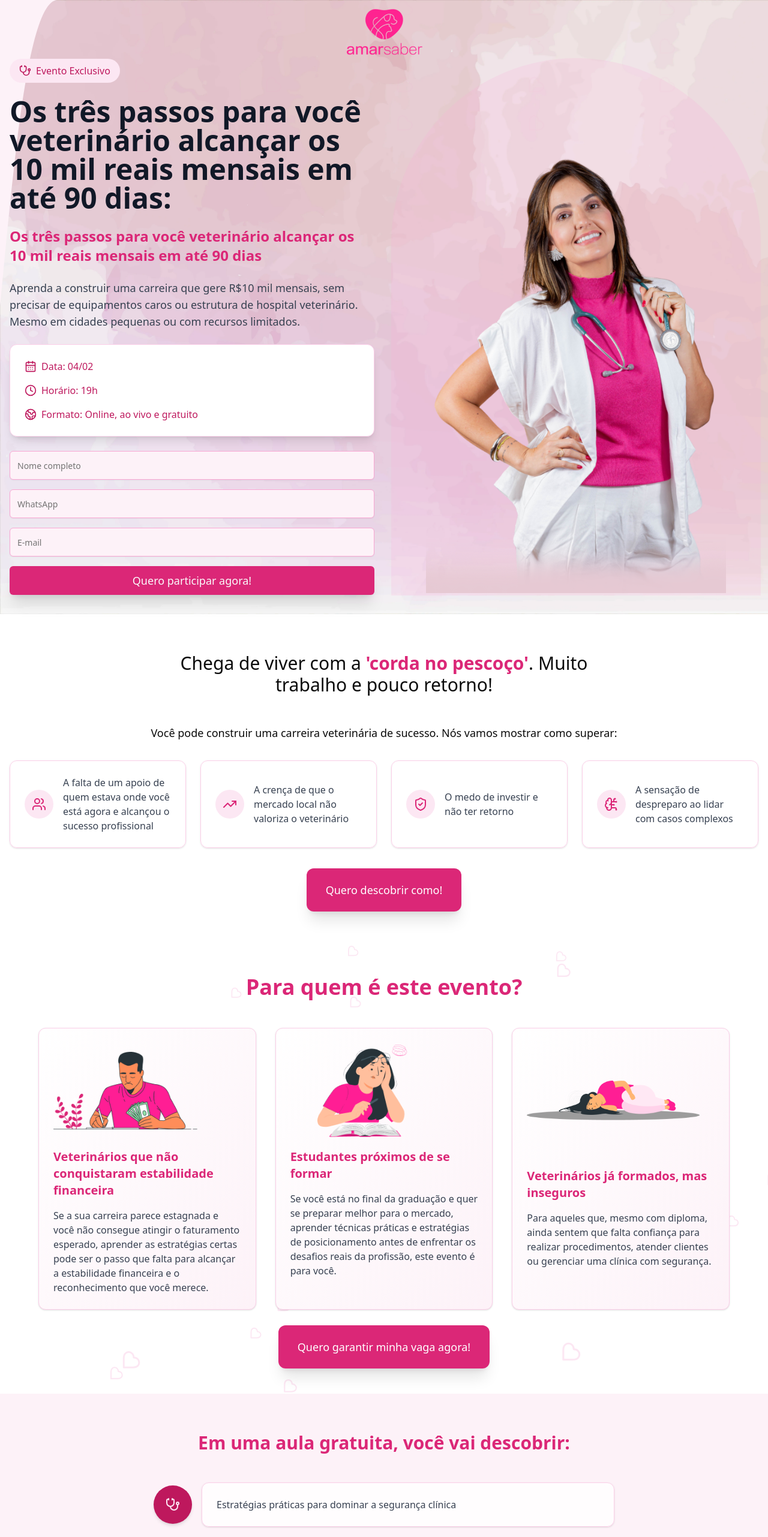
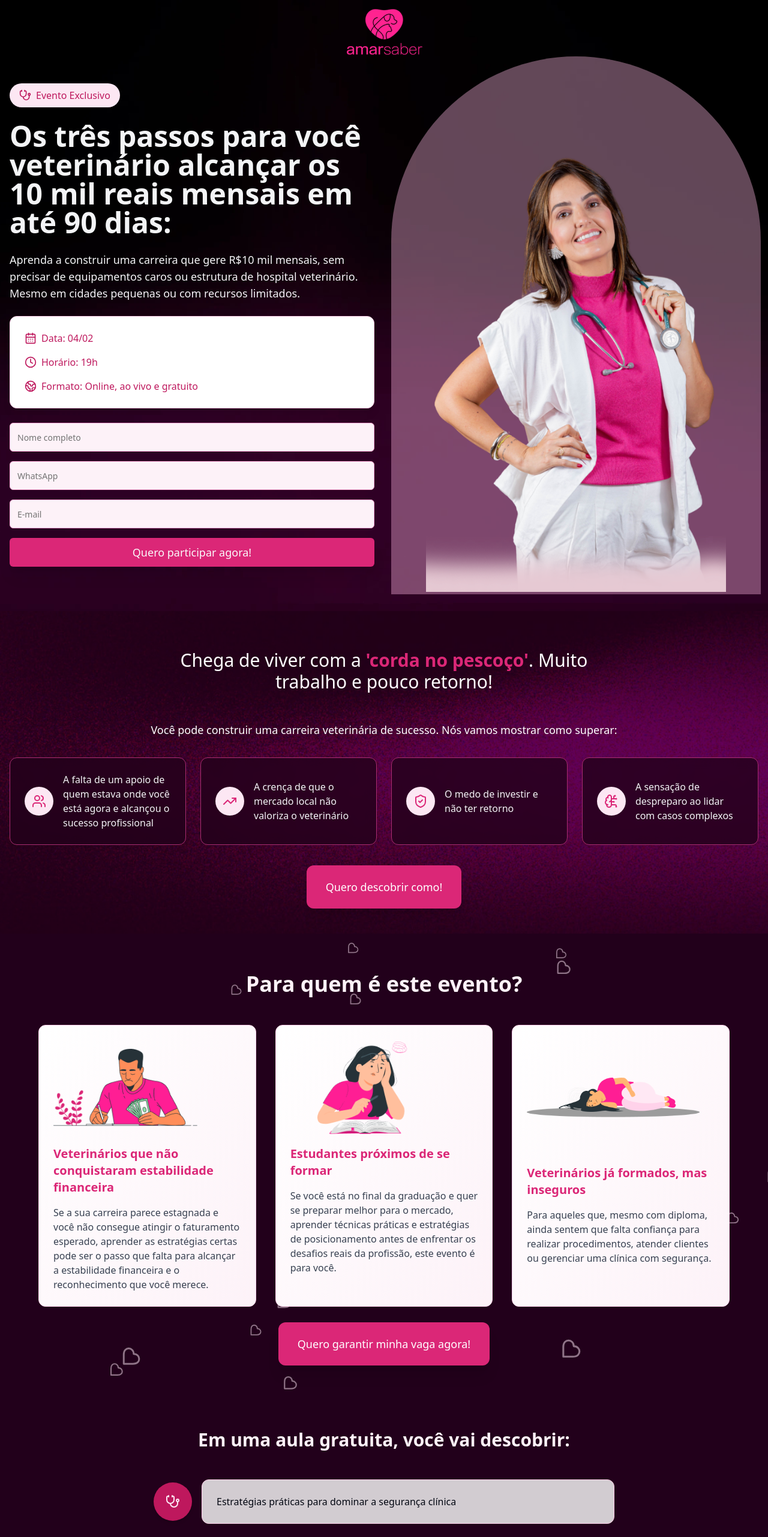
Before and after one commit to zabuzadev/LZTO-AMS-FEV25, a Next.js app: page /registro-v2 in a window 1280 px wide. Shown: the top 2563 px of the page at 60% size. Built offline with nearby package versions, Linux system fonts and the light colour scheme.

Commit message:
pagina com cores arrumadas

```diff
--- a/src/components/captura/hero.tsx
+++ b/src/components/captura/hero.tsx
@@ -122,14 +122,8 @@ export default function Hero({ title }: HeroProps) {
   }
 
     return (
-        <section className="relative bg-[url('/bg-hero.webp')] bg-cover bg-no-repeat pt-2 pb-8">
-          <div className="absolute inset-0 opacity-5">
-            <div className="grid grid-cols-6 gap-8">
-              {hearts.map((i) => (
-                <Heart key={i} className="w-8 h-8 text-pink-300 transform rotate-45" />
-              ))}
-            </div>
-          </div>
+        <section className="relative bg-[url('/hero_bg.webp')] bg-center bg-cover bg-no-repeat pt-2 pb-8">
+
           <div className="container mx-auto relative">
             <Image
               src="/logo.png"
@@ -139,11 +133,6 @@ export default function Hero({ title }: HeroProps) {
               className="mx-auto"
             />
         </div>
-        <div className="absolute inset-0 overflow-hidden">
-          <svg className="absolute left-0 top-0 h-full w-48 text-pink-50 transform -translate-x-1/2" fill="currentColor" viewBox="0 0 100 100" preserveAspectRatio="none">
-            <path d="M0 0L100 0C50 0 50 100 0 100Z" />
-          </svg>
-        </div>
         <div className="container mx-auto px-4 relative">
           <div className="grid md:grid-cols-2 gap-8 items-center">
             <div className="space-y-6">
@@ -151,13 +140,10 @@ export default function Hero({ title }: HeroProps) {
                 <Stethoscope className="h-5 w-5" />
                 <span className="font-medium">Evento Exclusivo</span>
               </div>
-              <h1 className="text-3xl md:text-4xl lg:text-5xl font-bold text-gray-900 leading-tight">
+              <h1 className="text-3xl md:text-4xl lg:text-5xl font-bold text-gray-100 leading-tight">
                 {title}
               </h1>
-              <h2 className="text-xl md:text-2xl text-pink-600 font-semibold">
-                Os três passos para você veterinário alcançar os 10 mil reais mensais em até 90 dias
-              </h2>
-              <p className="text-lg text-gray-700">
+              <p className="text-lg text-gray-100">
                 Aprenda a construir uma carreira que gere R$10 mil mensais, sem precisar de equipamentos caros ou estrutura de hospital veterinário. Mesmo em cidades pequenas ou com recursos limitados.
               </p>
 
@@ -212,7 +198,7 @@ export default function Hero({ title }: HeroProps) {
             </div>
 
             <div className="relative">
-              <div className="absolute -inset-1 bg-pink-300 rounded-full rounded-bl-xl rounded-br-xl opacity-20"></div>
+              <div className="absolute -inset-1 bg-[#F6B2D9] rounded-full rounded-bl-xl rounded-br-xl opacity-40"></div>
               <Image
                 src="/hero.png"
                 alt="Dra. Maria Paula"
--- a/src/components/captura/section2.tsx
+++ b/src/components/captura/section2.tsx
@@ -23,7 +23,7 @@ const items = [
 
 export default function Section2() {
     return (
-    <section className="relative py-16 overflow-hidden  bg-pink-50..">
+    <section className="relative py-16 overflow-hidden bg-[url('/bg2.webp')] bg-center bg-no-repeat bg-cover text-white bg-[#22001B]">
 
     <div className="container mx-auto px-4 relative">
     <div className="flex justify-center items-center w-full flex-col">
@@ -38,18 +38,18 @@ export default function Section2() {
 
         <div className="grid md:grid-cols-2 lg:grid-cols-4 gap-6">
             {items.map((item, index) => (
-                <Card key={index} className="p-6 bg-white/80 backdrop-blur border-pink-200">
+                <Card key={index} className="p-6 bg-[#22001B]/80 backdrop-blur border-[#AA2E72]">
                     <div className="flex gap-4 items-center justify-center h-full">
                         <div className="w-12 h-12 rounded-full bg-pink-100 flex items-center justify-center flex-shrink-0">
-                            <item.icon className="w-6 h-6 text-pink-600" />
+                            <item.icon className="w-6 h-6 text-[#DB2777]" />
                         </div>
-                        <p className="text-gray-700">{item.text}</p>
+                        <p className="text-gray-100">{item.text}</p>
                     </div>
                 </Card>
             ))}
         </div>
         <div className="mt-14 text-center">
-        <Link href={'#home'} className="rounded-xl text-white bg-pink-600 hover:bg-pink-700 text-lg py-6 px-8 shadow-xl hover:shadow-pink-200/50 transition-all">
+        <Link href={'#home'} className="rounded-xl text-white bg-pink-600 hover:bg-pink-700 text-lg py-6 px-8 shadow-xl hover:shadow-pink-900/50 transition-all">
             Quero descobrir como!
         </Link>
         </div>
--- a/src/components/captura/section3.tsx
+++ b/src/components/captura/section3.tsx
@@ -16,12 +16,12 @@ export default function Section3() {
     , [])
 
     return (
-        <section className="py-16 container mx-auto px-4 relative">
+        <section className=" relative bg-[#22001B]">
         <div className="absolute inset-0 overflow-hidden">
           {hearts.map((i) => (
             <Heart
               key={i}
-              className="absolute text-pink-100 transform rotate-45"
+              className="absolute text-pink-100/50 transform rotate-45"
               style={{
                 top: `${Math.random() * 100}%`,
                 left: `${Math.random() * 100}%`,
@@ -31,7 +31,8 @@ export default function Section3() {
             />
           ))}
         </div>
-        <h2 className="text-4xl font-bold text-center mb-12 relative text-pink-600">
+       <div className="py-16 container mx-auto px-4">
+       <h2 className="text-4xl font-bold text-center mb-12 relative text-pink-50">
           Para quem é este evento?
         </h2>
         <div className="grid md:grid-cols-3 gap-8 max-w-6xl mx-auto relative">
@@ -72,10 +73,11 @@ export default function Section3() {
           </Card>
         </div>
         <div className="text-center mt-12 relative">
-          <Link href={'#home'} className="rounded-xl text-white bg-pink-600 hover:bg-pink-700 text-lg py-6 px-8 shadow-xl hover:shadow-pink-200/50 transition-all">
+          <Link href={'#home'} className="rounded-xl text-white bg-pink-600 hover:bg-pink-700 text-lg py-6 px-8 shadow-xl hover:shadow-pink-900/50 transition-all">
             Quero garantir minha vaga agora!
           </Link>
         </div>
+       </div>
       </section>
     );
 }
--- a/src/components/captura/section4.tsx
+++ b/src/components/captura/section4.tsx
@@ -23,9 +23,9 @@ const items = [
 
 export default function Section4() {
     return (
-        <section className="relative py-16 bg-pink-50">
+        <section className="relative py-16 bg-[#22001B]">
         <div className="container mx-auto px-4 relative">
-          <h2 className="text-3xl font-bold text-center mb-12 text-pink-600">
+          <h2 className="text-3xl font-bold text-center mb-12 text-pink-50">
             Em uma aula gratuita, você vai descobrir:
           </h2>
           <div className="max-w-3xl mx-auto grid  gap-6">
@@ -36,14 +36,14 @@ export default function Section4() {
                 </div>
                 <Card className="p-6 bg-white/80 backdrop-blur border-pink-200 w-full">
                   <div className="flex gap-4">
-                    <p className="text-gray-700">{item.text}</p>
+                    <p className="text-gray-950">{item.text}</p>
                   </div>
                 </Card>
               </div>
             ))}
           </div>
           <div className="text-center mt-12">
-            <Link href={'#home'} className="rounded-xl text-white bg-pink-600 hover:bg-pink-700 text-lg py-6 px-8 shadow-xl hover:shadow-pink-200/50 transition-all">
+            <Link href={'#home'} className="rounded-xl text-white bg-pink-600 hover:bg-pink-700 text-lg py-6 px-8 shadow-xl hover:shadow-pink-900/50 transition-all">
               Quero aprender agora!
             </Link>
           </div>
--- a/src/components/captura/section5.tsx
+++ b/src/components/captura/section5.tsx
@@ -5,8 +5,8 @@ import Link from "next/link";
 
 export default function Section5() {
     return (
-        <section className="py-16 relative overflow-hidden">
-        <div className="absolute inset-0 bg-gradient-to-br from-pink-50/50 to-white"></div>
+        <section className="py-16 relative overflow-hidden bg-gradient-to-t from-[#6E0D42] to-[#702041]">
+        <div className="absolute inset-0 "></div>
         <div className="container mx-auto px-4 relative">
           <div className="grid md:grid-cols-2 gap-12 items-center max-w-6xl mx-auto">
             <div className="relative">
@@ -24,8 +24,8 @@ export default function Section5() {
                 <Heart className="h-5 w-5" />
                 <span className="font-medium">Sua Mentora</span>
               </div>
-              <h2 className="text-3xl font-bold">Quem será sua mentora?</h2>
-              <div className="space-y-4 text-gray-700 mb-12">
+              <h2 className="text-3xl font-bold text-white">Quem será sua mentora?</h2>
+              <div className="space-y-4 text-gray-100 mb-12">
                 <p>
                   Drª. Maria Paula começou sua carreira enfrentando os mesmos desafios que muitos veterinários vivem hoje. Durante a graduação, sentiu a lacuna entre o ensino teórico e a realidade prática do mercado.
                 </p>
@@ -41,7 +41,7 @@ export default function Section5() {
               </div>
 
               <div className="pt-5">
-                <Link href={'#home'} className="rounded-xl  text-white bg-pink-600 hover:bg-pink-700 text-lg py-6 px-8 shadow-xl hover:shadow-pink-200/50 transition-all">
+                <Link href={'#home'} className="rounded-xl  text-white bg-pink-600 hover:bg-pink-700 text-lg py-6 px-8 shadow-xl hover:shadow-pink-900/50 transition-all">
                     Quero aprender com a Maria Paula
                 </Link>
               </div>
```
Also changed, not shown: public/bg2.webp (added), public/hero_bg.webp (added).
